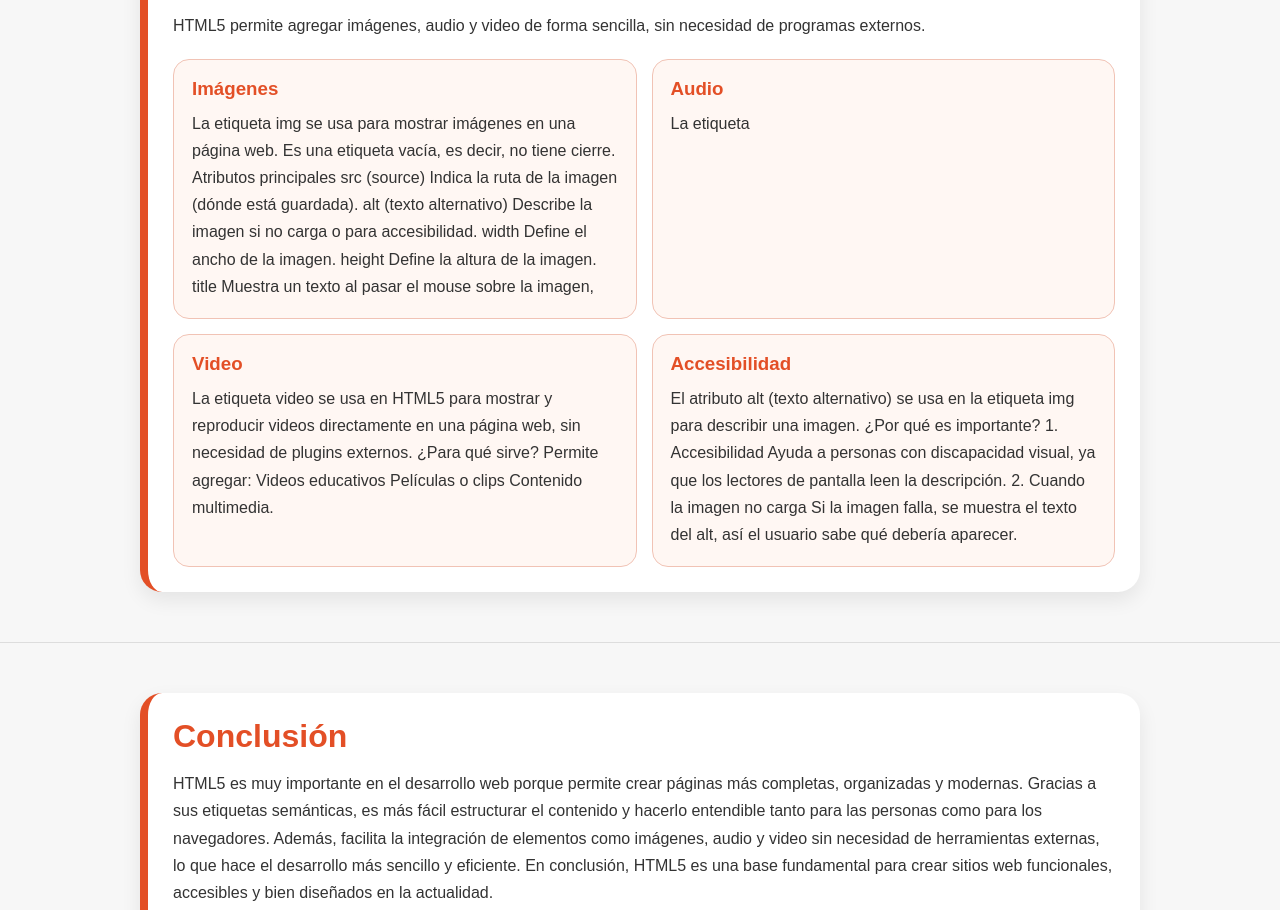
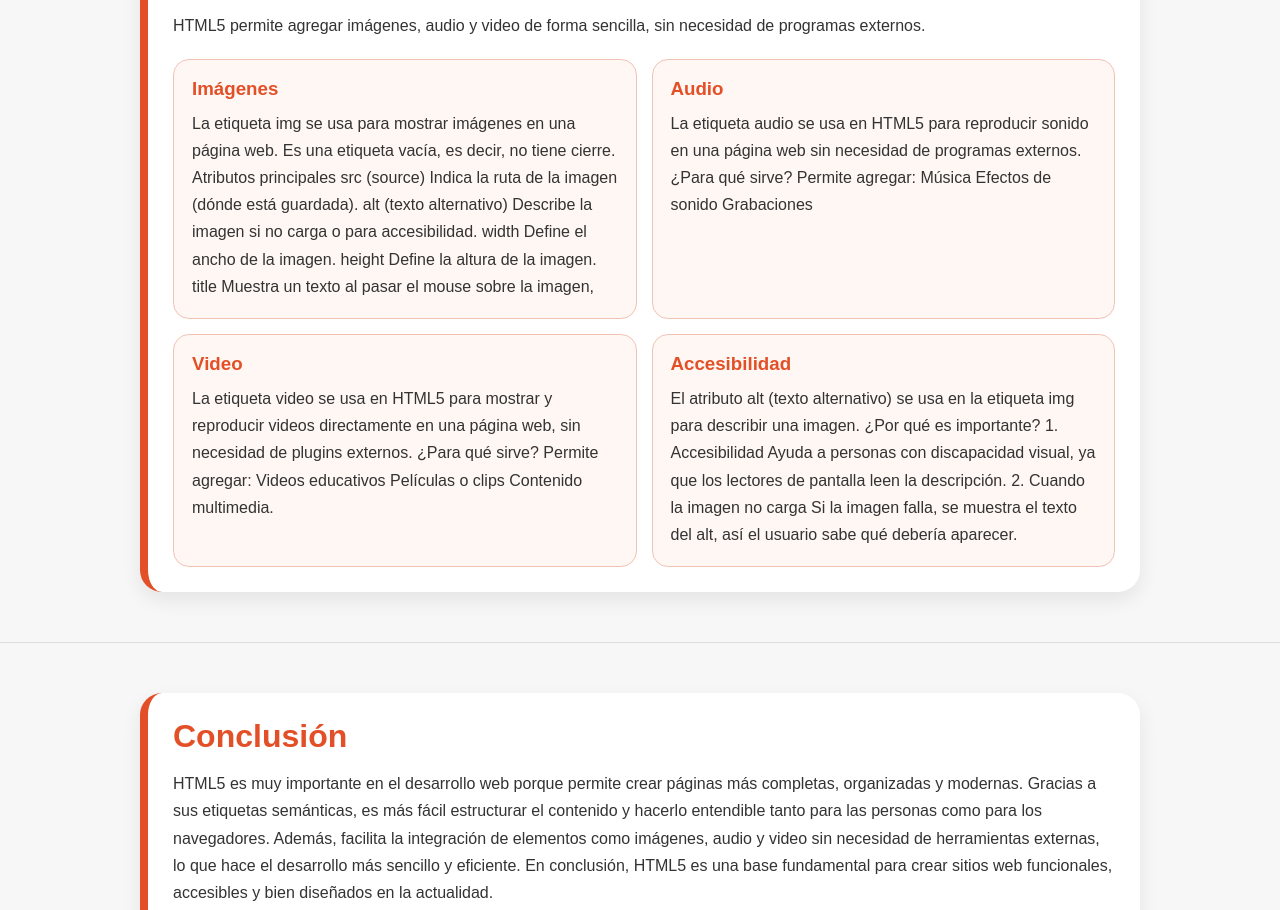
Before and after one commit to aldoimanolcamachof-create/practica_html5, a plain HTML site: page index.html in a window 1280 px wide. Shown: the part 5053-5963 px from the top of the page. Drawn offline with Linux system fonts and the light colour scheme.

Commit message:
Update index.html

```diff
--- a/index.html
+++ b/index.html
@@ -265,7 +265,7 @@ Aquí va todo el contenido que sí se muestra en la página web, como:
                     </div>
                     <div class="mini-card">
                         <h3>Audio</h3>
-                        <p>La etiqueta <audio> se usa en HTML5 para reproducir sonido en una página web sin necesidad de programas externos.
+                        <p>La etiqueta audio se usa en HTML5 para reproducir sonido en una página web sin necesidad de programas externos.
 
                              ¿Para qué sirve?
 
@@ -309,6 +309,7 @@ Aquí va todo el contenido que sí se muestra en la página web, como:
                 <h2>Conclusión</h2>
                 <p>
                     HTML5 es muy importante en el desarrollo web porque permite crear páginas más completas, organizadas y modernas. Gracias a sus etiquetas semánticas, es más fácil estructurar el contenido y hacerlo entendible tanto para las personas como para los navegadores. Además, facilita la integración de elementos como imágenes, audio y video sin necesidad de herramientas externas, lo que hace el desarrollo más sencillo y eficiente. En conclusión, HTML5 es una base fundamental para crear sitios web funcionales, accesibles y bien diseñados en la actualidad.
+
                 </p>
                 <p><strong>Alumno:</strong> ALDO IMANOL FELICIANO CAMACHO</p>
                 <p><strong>Materia:</strong> Desarrollo de Aplicaciones Móviles</p>
```
